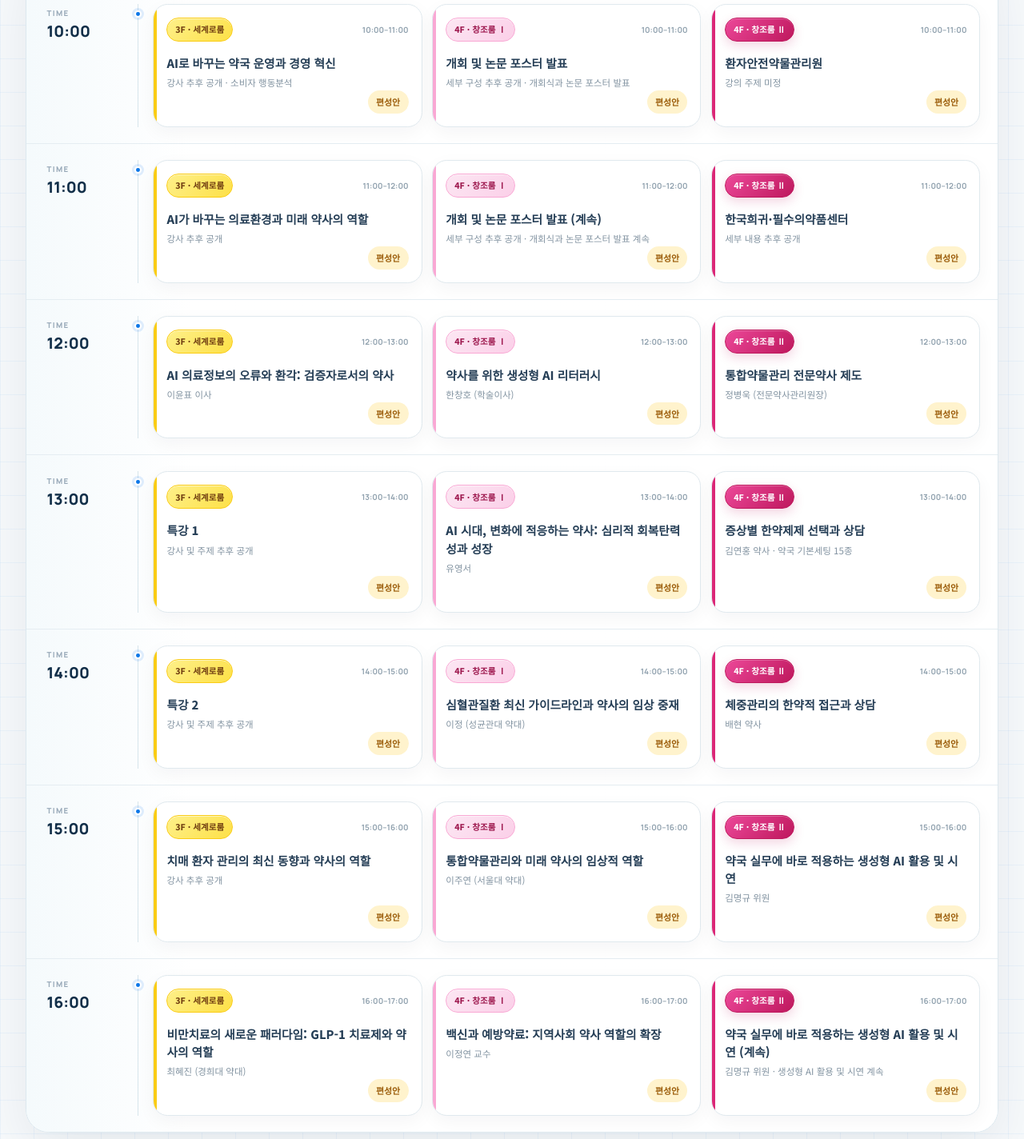
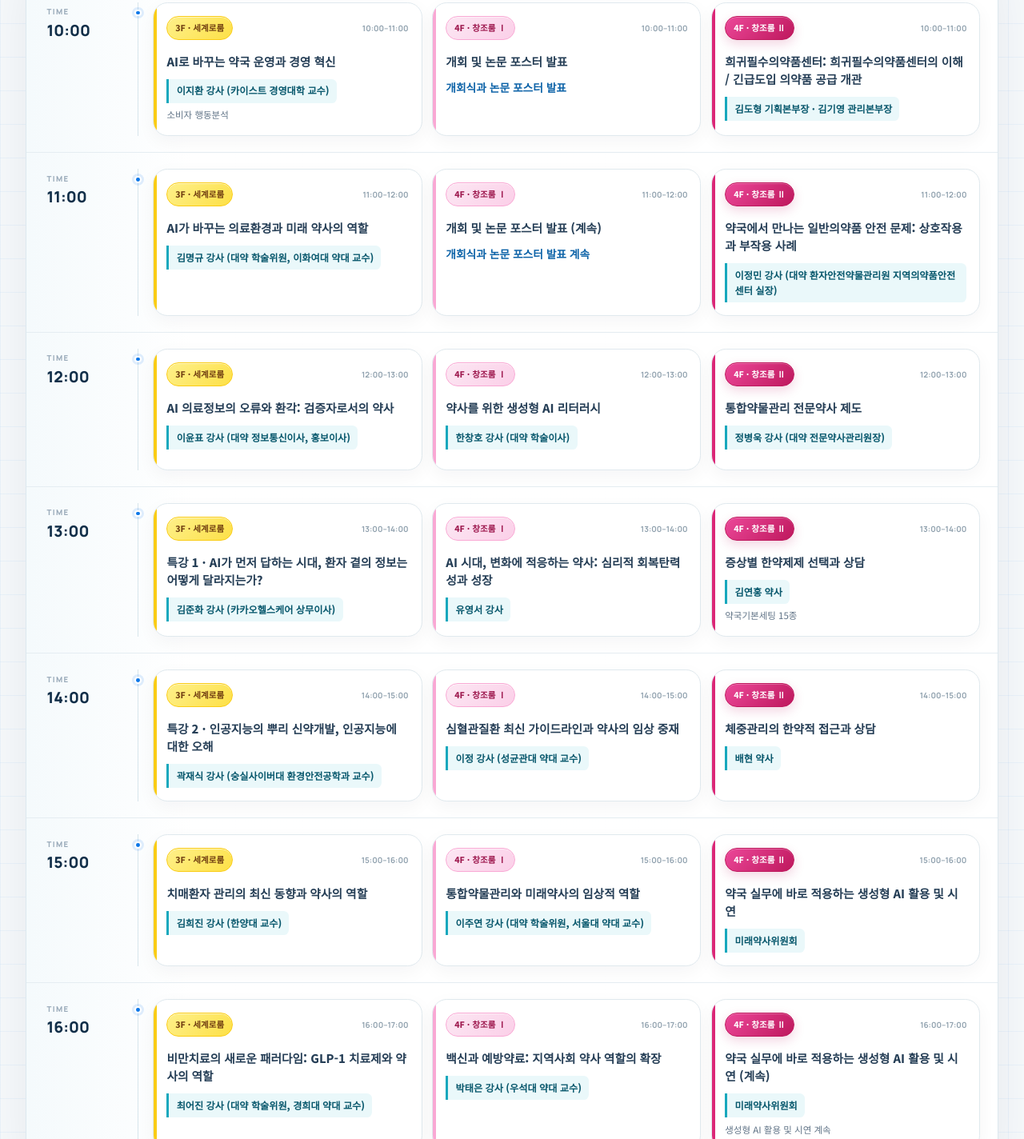
Before and after one commit to hangyver/AXfestival, a website built with Vite: page program.html in a window 1280 px wide. Shown: the part 1154-2578 px from the top of the page at 80% size. Built offline with nearby package versions, Linux system fonts and the light colour scheme.

Commit message:
feat: update festival timetable and speaker details

```diff
--- a/agent-engine.js
+++ b/agent-engine.js
@@ -6,7 +6,8 @@
   const formatSession = session => {
     const room = roomFor(session);
     const description = session.description ? ` ${session.description}` : "";
-    return `${session.start}–${session.end}, ${room.floor} ${room.name}: ‘${session.title}’ (${session.speaker}) · ${session.status}.${description}`;
+    const speaker = session.speaker ? ` (${session.speaker})` : "";
+    return `${session.start}–${session.end}, ${room.floor} ${room.name}: ‘${session.title}’${speaker}.${description}`;
   };
   function requestedTime(question) {
     const colon = question.match(/(오전|오후)?\s*(\d{1,2}):(\d{2})/);
--- a/app.js
+++ b/app.js
@@ -388,14 +388,15 @@ if (programList) {
   programList.innerHTML = [...groupedSessions].map(([start, sessions]) => {
     const cards = sessions.map(session => {
       const room = programData.rooms.find(item => item.id === session.roomId);
-      const details = [session.speaker, session.description].filter(Boolean).join(" · ");
-      const statusClass = session.status === "확정" ? " is-confirmed" : session.status === "편성안" ? " is-draft" : "";
+      const speaker = session.speaker ? `<p class="program-speaker">${session.speaker}</p>` : "";
+      const description = session.description
+        ? `<p class="program-description${session.category.includes("개회") ? " program-description-opening" : ""}">${session.description}</p>`
+        : "";
       const duration = Number(session.end.slice(0, 2)) - Number(session.start.slice(0, 2));
       const durationLabel = duration > 1 ? `${duration}시간 프로그램` : `${session.start}–${session.end}`;
       return `<article class="program-session-card" data-room="${room.id}">
         <div class="program-card-top"><span class="program-room-label ${room.labelClass}">${room.floor} · ${room.name}</span><span class="program-duration">${durationLabel}</span></div>
-        <div class="program-session"><h3>${session.title}</h3><p>${details || "세부 내용 등록 예정"}</p></div>
-        <span class="program-status${statusClass}">${session.status}</span>
+        <div class="program-session"><h3>${session.title}</h3>${speaker || description ? `${speaker}${description}` : `<p class="program-description">세부 내용 등록 예정</p>`}</div>
       </article>`;
     }).join("");
     return `<section class="program-hour-group" data-time="${start}">
--- a/festival-data.js
+++ b/festival-data.js
@@ -22,27 +22,27 @@ const FESTIVAL_DATA = {
     { id: "creation2", floor: "4F", name: "창조룸 Ⅱ", aliases: ["창조룸 2", "창조룸2"], track: "유관기관 참여 프로그램", labelClass: "room-label-creation2" }
   ],
   sessions: [
-    { id: "1000-world", roomId: "world", start: "10:00", end: "11:00", title: "AI로 바꾸는 약국 운영과 경영 혁신", speaker: "강사 추후 공개", description: "소비자 행동분석", category: ["AI", "약국운영", "경영혁신", "소비자행동"], status: "편성안" },
-    { id: "1100-world", roomId: "world", start: "11:00", end: "12:00", title: "AI가 바꾸는 의료환경과 미래 약사의 역할", speaker: "강사 추후 공개", description: "", category: ["AI", "의료환경", "미래약사"], status: "편성안" },
-    { id: "1200-world", roomId: "world", start: "12:00", end: "13:00", title: "AI 의료정보의 오류와 환각: 검증자로서의 약사", speaker: "이윤표 이사", description: "", category: ["의료정보", "AI환각", "검증"], status: "편성안" },
-    { id: "1300-world", roomId: "world", start: "13:00", end: "14:00", title: "특강 1", speaker: "강사 및 주제 추후 공개", description: "", category: ["특강"], status: "편성안" },
-    { id: "1400-world", roomId: "world", start: "14:00", end: "15:00", title: "특강 2", speaker: "강사 및 주제 추후 공개", description: "", category: ["특강"], status: "편성안" },
-    { id: "1500-world", roomId: "world", start: "15:00", end: "16:00", title: "치매 환자 관리의 최신 동향과 약사의 역할", speaker: "강사 추후 공개", description: "", category: ["치매", "환자관리", "약사역할"], status: "편성안" },
-    { id: "1600-world", roomId: "world", start: "16:00", end: "17:00", title: "비만치료의 새로운 패러다임: GLP-1 치료제와 약사의 역할", speaker: "최혜진 (경희대 약대)", description: "", category: ["비만치료", "GLP-1"], status: "편성안" },
-    { id: "1000-creation1", roomId: "creation1", start: "10:00", end: "11:00", title: "개회 및 논문 포스터 발표", speaker: "세부 구성 추후 공개", description: "개회식과 논문 포스터 발표", category: ["개회", "포스터"], status: "편성안" },
-    { id: "1100-creation1", roomId: "creation1", start: "11:00", end: "12:00", title: "개회 및 논문 포스터 발표 (계속)", speaker: "세부 구성 추후 공개", description: "개회식과 논문 포스터 발표 계속", category: ["개회", "포스터"], status: "편성안" },
-    { id: "1200-creation1", roomId: "creation1", start: "12:00", end: "13:00", title: "약사를 위한 생성형 AI 리터러시", speaker: "한창호 (학술이사)", description: "", category: ["생성형AI", "AI리터러시"], status: "편성안" },
-    { id: "1300-creation1", roomId: "creation1", start: "13:00", end: "14:00", title: "AI 시대, 변화에 적응하는 약사: 심리적 회복탄력성과 성장", speaker: "유영서", description: "", category: ["AI", "회복탄력성", "성장"], status: "편성안" },
-    { id: "1400-creation1", roomId: "creation1", start: "14:00", end: "15:00", title: "심혈관질환 최신 가이드라인과 약사의 임상 중재", speaker: "이정 (성균관대 약대)", description: "", category: ["심혈관질환", "가이드라인", "임상중재"], status: "편성안" },
-    { id: "1500-creation1", roomId: "creation1", start: "15:00", end: "16:00", title: "통합약물관리와 미래 약사의 임상적 역할", speaker: "이주연 (서울대 약대)", description: "", category: ["통합약물관리", "임상"], status: "편성안" },
-    { id: "1600-creation1", roomId: "creation1", start: "16:00", end: "17:00", title: "백신과 예방약료: 지역사회 약사 역할의 확장", speaker: "이정연 교수", description: "", category: ["백신", "예방약료", "지역사회"], status: "편성안" },
-    { id: "1000-creation2", roomId: "creation2", start: "10:00", end: "11:00", title: "환자안전약물관리원", speaker: "강의 주제 미정", description: "", category: ["환자안전", "약물관리"], status: "편성안" },
-    { id: "1100-creation2", roomId: "creation2", start: "11:00", end: "12:00", title: "한국희귀·필수의약품센터", speaker: "세부 내용 추후 공개", description: "", category: ["희귀의약품", "필수의약품"], status: "편성안" },
-    { id: "1200-creation2", roomId: "creation2", start: "12:00", end: "13:00", title: "통합약물관리 전문약사 제도", speaker: "정병욱 (전문약사관리원장)", description: "", category: ["통합약물관리", "전문약사"], status: "편성안" },
-    { id: "1300-creation2", roomId: "creation2", start: "13:00", end: "14:00", title: "증상별 한약제제 선택과 상담", speaker: "김연홍 약사", description: "약국 기본세팅 15종", category: ["한약제제", "복약상담"], status: "편성안" },
+    { id: "1000-world", roomId: "world", start: "10:00", end: "11:00", title: "AI로 바꾸는 약국 운영과 경영 혁신", speaker: "이지환 강사 (카이스트 경영대학 교수)", description: "소비자 행동분석", category: ["AI", "약국운영", "경영혁신", "소비자행동"], status: "편성안" },
+    { id: "1100-world", roomId: "world", start: "11:00", end: "12:00", title: "AI가 바꾸는 의료환경과 미래 약사의 역할", speaker: "김명규 강사 (대약 학술위원, 이화여대 약대 교수)", description: "", category: ["AI", "의료환경", "미래약사"], status: "편성안" },
+    { id: "1200-world", roomId: "world", start: "12:00", end: "13:00", title: "AI 의료정보의 오류와 환각: 검증자로서의 약사", speaker: "이윤표 강사 (대약 정보통신이사, 홍보이사)", description: "", category: ["의료정보", "AI환각", "검증"], status: "편성안" },
+    { id: "1300-world", roomId: "world", start: "13:00", end: "14:00", title: "특강 1 · AI가 먼저 답하는 시대, 환자 곁의 정보는 어떻게 달라지는가?", speaker: "김준화 강사 (카카오헬스케어 상무이사)", description: "", category: ["특강", "AI", "환자정보"], status: "편성안" },
+    { id: "1400-world", roomId: "world", start: "14:00", end: "15:00", title: "특강 2 · 인공지능의 뿌리 신약개발, 인공지능에 대한 오해", speaker: "곽재식 강사 (숭실사이버대 환경안전공학과 교수)", description: "", category: ["특강", "인공지능", "신약개발"], status: "편성안" },
+    { id: "1500-world", roomId: "world", start: "15:00", end: "16:00", title: "치매환자 관리의 최신 동향과 약사의 역할", speaker: "김희진 강사 (한양대 교수)", description: "", category: ["치매", "환자관리", "약사역할"], status: "편성안" },
+    { id: "1600-world", roomId: "world", start: "16:00", end: "17:00", title: "비만치료의 새로운 패러다임: GLP-1 치료제와 약사의 역할", speaker: "최어진 강사 (대약 학술위원, 경희대 약대 교수)", description: "", category: ["비만치료", "GLP-1"], status: "편성안" },
+    { id: "1000-creation1", roomId: "creation1", start: "10:00", end: "11:00", title: "개회 및 논문 포스터 발표", speaker: "", description: "개회식과 논문 포스터 발표", category: ["개회", "포스터"], status: "편성안" },
+    { id: "1100-creation1", roomId: "creation1", start: "11:00", end: "12:00", title: "개회 및 논문 포스터 발표 (계속)", speaker: "", description: "개회식과 논문 포스터 발표 계속", category: ["개회", "포스터"], status: "편성안" },
+    { id: "1200-creation1", roomId: "creation1", start: "12:00", end: "13:00", title: "약사를 위한 생성형 AI 리터러시", speaker: "한창호 강사 (대약 학술이사)", description: "", category: ["생성형AI", "AI리터러시"], status: "편성안" },
+    { id: "1300-creation1", roomId: "creation1", start: "13:00", end: "14:00", title: "AI 시대, 변화에 적응하는 약사: 심리적 회복탄력성과 성장", speaker: "유영서 강사", description: "", category: ["AI", "회복탄력성", "성장"], status: "편성안" },
+    { id: "1400-creation1", roomId: "creation1", start: "14:00", end: "15:00", title: "심혈관질환 최신 가이드라인과 약사의 임상 중재", speaker: "이정 강사 (성균관대 약대 교수)", description: "", category: ["심혈관질환", "가이드라인", "임상중재"], status: "편성안" },
+    { id: "1500-creation1", roomId: "creation1", start: "15:00", end: "16:00", title: "통합약물관리와 미래약사의 임상적 역할", speaker: "이주연 강사 (대약 학술위원, 서울대 약대 교수)", description: "", category: ["통합약물관리", "임상"], status: "편성안" },
+    { id: "1600-creation1", roomId: "creation1", start: "16:00", end: "17:00", title: "백신과 예방약료: 지역사회 약사 역할의 확장", speaker: "박태은 강사 (우석대 약대 교수)", description: "", category: ["백신", "예방약료", "지역사회"], status: "편성안" },
+    { id: "1000-creation2", roomId: "creation2", start: "10:00", end: "11:00", title: "희귀필수의약품센터: 희귀필수의약품센터의 이해 / 긴급도입 의약품 공급 개관", speaker: "김도형 기획본부장 · 김기영 관리본부장", description: "", category: ["희귀의약품", "필수의약품", "긴급도입"], status: "편성안" },
+    { id: "1100-creation2", roomId: "creation2", start: "11:00", end: "12:00", title: "약국에서 만나는 일반의약품 안전 문제: 상호작용과 부작용 사례", speaker: "이정민 강사 (대약 환자안전약물관리원 지역의약품안전센터 실장)", description: "", category: ["일반의약품", "환자안전", "상호작용", "부작용"], status: "편성안" },
+    { id: "1200-creation2", roomId: "creation2", start: "12:00", end: "13:00", title: "통합약물관리 전문약사 제도", speaker: "정병욱 강사 (대약 전문약사관리원장)", description: "", category: ["통합약물관리", "전문약사"], status: "편성안" },
+    { id: "1300-creation2", roomId: "creation2", start: "13:00", end: "14:00", title: "증상별 한약제제 선택과 상담", speaker: "김연홍 약사", description: "약국기본세팅 15종", category: ["한약제제", "복약상담"], status: "편성안" },
     { id: "1400-creation2", roomId: "creation2", start: "14:00", end: "15:00", title: "체중관리의 한약적 접근과 상담", speaker: "배현 약사", description: "", category: ["체중관리", "한약", "상담"], status: "편성안" },
-    { id: "1500-creation2", roomId: "creation2", start: "15:00", end: "16:00", title: "약국 실무에 바로 적용하는 생성형 AI 활용 및 시연", speaker: "김명규 위원", description: "", category: ["생성형AI", "약국실무", "시연"], status: "편성안" },
-    { id: "1600-creation2", roomId: "creation2", start: "16:00", end: "17:00", title: "약국 실무에 바로 적용하는 생성형 AI 활용 및 시연 (계속)", speaker: "김명규 위원", description: "생성형 AI 활용 및 시연 계속", category: ["생성형AI", "약국실무", "시연"], status: "편성안" }
+    { id: "1500-creation2", roomId: "creation2", start: "15:00", end: "16:00", title: "약국 실무에 바로 적용하는 생성형 AI 활용 및 시연", speaker: "미래약사위원회", description: "", category: ["생성형AI", "약국실무", "시연"], status: "편성안" },
+    { id: "1600-creation2", roomId: "creation2", start: "16:00", end: "17:00", title: "약국 실무에 바로 적용하는 생성형 AI 활용 및 시연 (계속)", speaker: "미래약사위원회", description: "생성형 AI 활용 및 시연 계속", category: ["생성형AI", "약국실무", "시연"], status: "편성안" }
   ]
 };
 
--- a/styles.css
+++ b/styles.css
@@ -354,7 +354,6 @@ body { font-family: "Noto Sans KR", sans-serif; color: var(--ink); background: #
 .program-room-label { display:inline-flex; width:fit-content; padding:.38rem .62rem; border-radius:999px; font-size:.66rem; font-weight:800; white-space:nowrap; }
 .program-duration { color:#91a2af; font:700 .62rem "Manrope",sans-serif; white-space:nowrap; }
 .program-session-card .program-session { margin-top:1rem; }
-.program-session-card .program-status { align-self:flex-end; margin-top:auto; }
 .room-label-world,
 .room-label-creation1,
 .room-label-creation2 { border: 1px solid transparent; box-shadow: inset 0 1px 0 rgba(255,255,255,.55); }
@@ -362,8 +361,20 @@ body { font-family: "Noto Sans KR", sans-serif; color: var(--ink); background: #
 .room-label-creation1 { color: #9d174d; background: linear-gradient(135deg,#fce7f3,#fbcfe8); border-color: #f9a8d4; }
 .room-label-creation2 { color: #fff; background: linear-gradient(135deg,#ec4899,#be185d); border-color: #be185d; box-shadow: 0 5px 14px rgba(190,24,93,.18), inset 0 1px 0 rgba(255,255,255,.25); }
 .program-session h3 { color: #253e56; font-size: .92rem; font-weight: 800; line-height:1.5; }
-.program-session p { margin-top: .35rem; color: #8293a1; font-size: .72rem; line-height:1.55; }
-.program-status { justify-self: end; padding: .38rem .65rem; border-radius: 999px; color: #60758a; background: #eef3f6; font-size: .68rem; font-weight: 800; }
+.program-session .program-speaker {
+  width: fit-content;
+  margin-top: .7rem;
+  padding: .34rem .58rem;
+  border-left: 3px solid #18a8bd;
+  border-radius: 0 .4rem .4rem 0;
+  color: #07576c;
+  background: #eaf8fa;
+  font-size: .76rem;
+  font-weight: 800;
+  line-height: 1.55;
+}
+.program-session .program-description { margin-top: .4rem; color: #617487; font-size: .72rem; line-height: 1.55; }
+.program-session .program-description-opening { margin-top: .65rem; color: #0d63a8; font-size: .86rem; font-weight: 800; line-height: 1.6; }
 .program-notice { display: flex; gap: 1rem; margin-top: 1.25rem; padding: 1.2rem 1.3rem; border: 1px solid #cfe5ef; border-radius: 1.25rem; color: #31536b; background: linear-gradient(110deg,#eef9fb,#f5fbff); }
 .program-notice-icon { display: grid; width: 2rem; height: 2rem; flex: none; place-items: center; border-radius: 50%; color: #fff; background: var(--blue); font: 800 .8rem "Manrope",sans-serif; }
 .program-notice strong { font-size: .85rem; }
@@ -464,7 +475,6 @@ body { font-family: "Noto Sans KR", sans-serif; color: var(--ink); background: #
   .chat-panel { width: calc(100vw - 2rem) !important; right: -.25rem !important; bottom: 5.7rem; }
 }
 
-.program-status.is-confirmed { color: #087f5b; background: #dff8ed; }
 
 /* Festival film — a restrained cinema frame for the official promotional video. */
 .festival-film-section { overflow:hidden; }
@@ -491,7 +501,6 @@ body { font-family: "Noto Sans KR", sans-serif; color: var(--ink); background: #
 .program-track-world { color:#713f12; border-color:#fde68a; background:linear-gradient(145deg,#fffbeb,#fef3c7); }
 .program-track-creation1 { color:#9d174d; border-color:#fbcfe8; background:linear-gradient(145deg,#fff1f7,#fce7f3); }
 .program-track-creation2 { color:#9d174d; border-color:#f9a8d4; background:linear-gradient(145deg,#fdf2f8,#fbcfe8); }
-.program-status.is-draft { color:#9a5b08; background:#fff3cd; }
 @media (max-width: 767px) { .program-track-grid { grid-template-columns:1fr; } .program-track-card { min-height:auto; } }
 @media (max-width: 767px) {
   .festival-film-shell { padding:.8rem; }
```
Also changed, not shown: program.html (+3 -3 lines).
